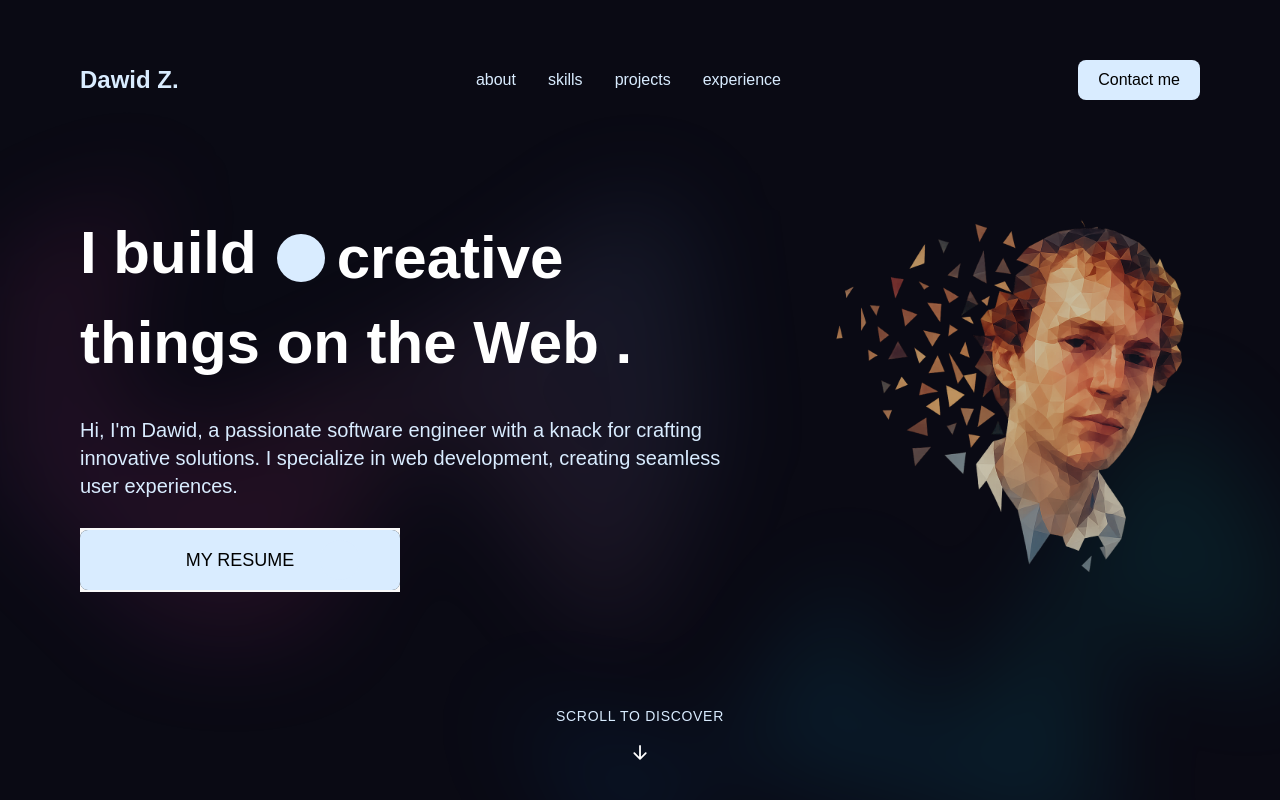
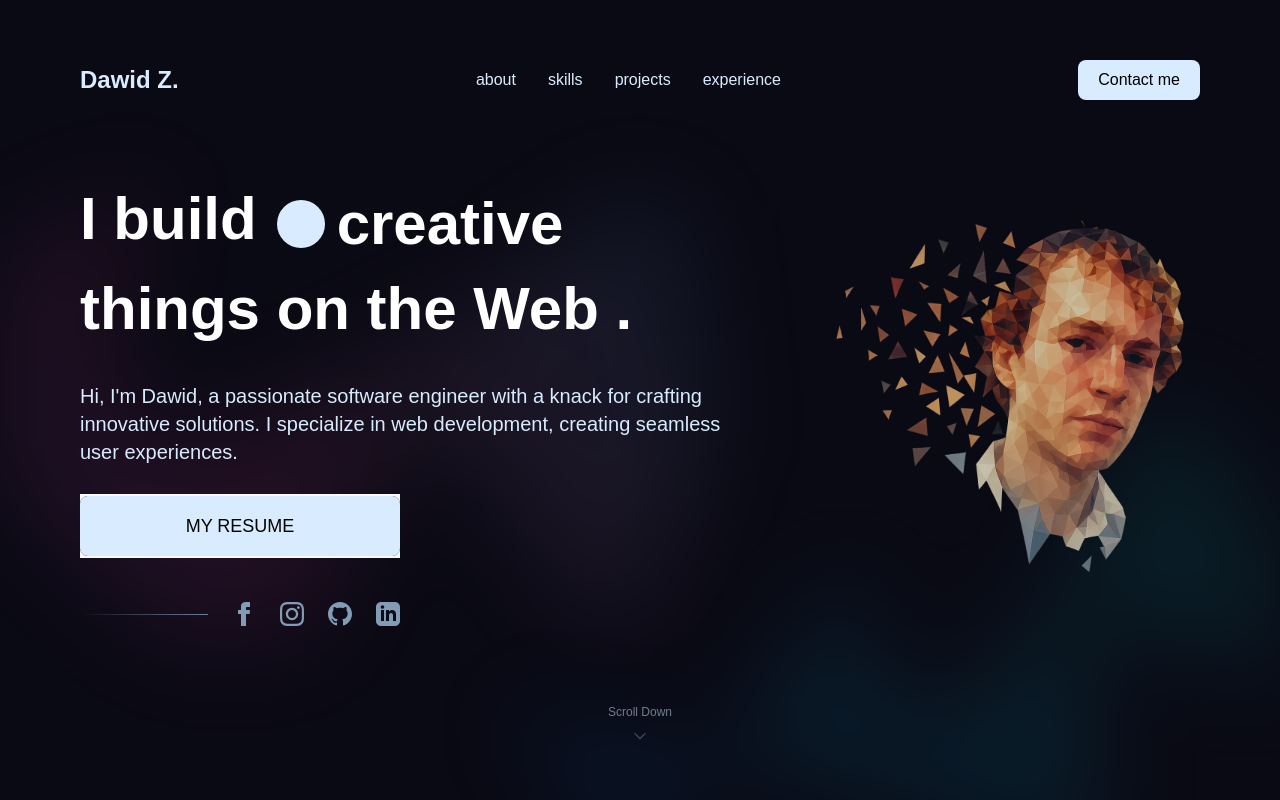
Before and after one commit to dzajcu/portfolio, a React (Vite) app: page / in a window 1280 px wide. Shown: the top 800 px of the page. Built offline with nearby package versions, Linux system fonts and the light colour scheme; a web font is replaced by a local one.

Commit message:
add SocialIcons component & footer section

```diff
--- a/src/App.jsx
+++ b/src/App.jsx
@@ -6,6 +6,7 @@ import Experience from "./sections/Experience";
 import Projects from "./sections/Projects";
 import Contant from "./sections/Contant";
 import Skills from "./sections/Skills";
+import Footer from "./sections/Footer";
 import { useSmoothScroll } from "./hooks/useSmoothScroll";
 
 const App = () => {
@@ -14,6 +15,7 @@ const App = () => {
     threshold: 0.1,
   });
   return (
+    <>
       <div className="container mx-auto">
         <ParallaxBackground />
         <Navbar />
@@ -23,7 +25,9 @@ const App = () => {
         <Projects />
         <Experience />
         <Contant />
+        <Footer />
       </div>
+    </>
   );
 };
 
--- /dev/null
+++ b/src/components/SocialIcons.jsx
@@ -0,0 +1,49 @@
+import { Facebook } from "./icons/Facebook";
+import { Instagram } from "./icons/Instagram";
+import { Github } from "./icons/Github";
+import { LinkedIn } from "./icons/LinkedIn";
+
+const SocialIcons = ({ column = false, iconSize = "6", className = "" }) => {
+  const containerClass = `flex ${
+    column ? "flex-col" : "flex-row"
+  } gap-6 items-center ${className}`;
+  const iconClass = `social-icon-link hover:text-white-50 transition-colors duration-300 text-blue-50 size-${iconSize}`;
+
+  return (
+    <div className={containerClass}>
+      <a
+        href="www.facebook.com/dzajcu/"
+        target="_blank"
+        className={iconClass}
+      >
+        <Facebook />
+      </a>
+
+      <a
+        href="https://www.instagram.com/d_zajcu/"
+        target="_blank"
+        className={iconClass}
+      >
+        <Instagram />
+      </a>
+
+      <a
+        href="https://github.com/dzajcu"
+        target="_blank"
+        className={iconClass}
+      >
+        <Github />
+      </a>
+
+      <a
+        href="https://www.linkedin.com/in/zajacdawid/"
+        className={iconClass}
+        target="_blank"
+      >
+        <LinkedIn />
+      </a>
+    </div>
+  );
+};
+
+export default SocialIcons;
--- /dev/null
+++ b/src/sections/Footer.jsx
@@ -0,0 +1,24 @@
+import SocialIcons from "../components/SocialIcons";
+
+const Footer = () => {
+  const currentYear = new Date().getFullYear();
+
+  return (
+    <footer className="py-8 mt-20">
+      <div className="container mx-auto px-6 max-w-7xl">
+        <div className="w-3/4 mx-auto h-px bg-gradient-to-r from-transparent via-blue-50/40 to-transparent mb-8"></div>
+        <div className="flex flex-col md:flex-row justify-between items-center gap-6">
+          <div className="text-white-50/70 text-sm">
+            <p>&copy; {currentYear} Dawid Zając. All rights reserved.</p>
+          </div>
+          <SocialIcons
+            column={false}
+            iconSize="5"
+          />
+        </div>
+      </div>
+    </footer>
+  );
+};
+
+export default Footer;
--- a/src/sections/Hero.jsx
+++ b/src/sections/Hero.jsx
@@ -2,21 +2,26 @@ import Button from "../components/Button";
 import { Lightbulb } from "../components/icons/Lightbulb";
 import { Speed } from "../components/icons/Speed";
 import { EmojiSmile } from "../components/icons/EmojiSmile";
+import SocialIcons from "../components/SocialIcons";
 import { motion, useScroll, useTransform } from "framer-motion";
 import { useState, useEffect } from "react";
 
 const Hero = () => {
   const { scrollY } = useScroll();
   const y = useTransform(scrollY, [0, 700], [0, 150]);
-  const [scrolled, setScrolled] = useState(false);
+  const [showScrollDown, setShowScrollDown] = useState(true);
 
+  // Efekt obsługujący znikanie przycisku "Scroll Down" przy przewijaniu
   useEffect(() => {
     const handleScroll = () => {
-      const isScrolled = window.scrollY > 100;
-      setScrolled(isScrolled);
+      // Ukryj przycisk, gdy przewinięcie jest większe niż 100px
+      const shouldShow = window.scrollY < 100;
+      setShowScrollDown(shouldShow);
     };
 
     window.addEventListener("scroll", handleScroll);
+    // Sprawdź stan początkowy
+    handleScroll();
 
     return () => window.removeEventListener("scroll", handleScroll);
   }, []);
@@ -81,7 +86,7 @@ const Hero = () => {
               <h1>things on the Web .</h1>
             </div>
 
-            <p className="text-white-50 md:text-xl relative z-20 pointer-events-none">
+            <p className="text-white-50 md:text-xl relative z-20 pointer-events-none font-thin">
               Hi, I'm Dawid, a passionate software engineer with a knack for
               crafting innovative solutions. I specialize in web development,
               creating seamless user experiences.
@@ -92,10 +97,12 @@ const Hero = () => {
               className="md:w-80 md:h-16 w-60 h-12 relative z-20"
               id="counter"
             />
+            <div className="mt-4 z-30 flex gap-6 items-center">
+              <div className="relative w-40 md:w-32 h-px bg-gradient-to-r from-white-50/00 to-blue-50/80"></div>
+              <SocialIcons iconSize="4" />
+            </div>
           </div>
         </header>
-
-        {/* RIGHT: Visual */}
         <motion.div
           className="hidden xl:inline-block md:mr-20 opacity-80 max-w-sm"
           style={{ y }}
@@ -104,43 +111,34 @@ const Hero = () => {
             src="/hero.png"
             alt="hero"
           />
-        </motion.div>
+        </motion.div>{" "}
       </div>
-
-      <motion.div
-        className={`absolute bottom-12 left-1/2 -translate-x-1/2 flex flex-col items-center justify-center gap-2 cursor-pointer transition-opacity duration-500 z-10 ${
-          scrolled ? "opacity-0 pointer-events-none" : "opacity-100"
+      <div
+        onClick={handleScrollToDiscover}
+        className={`absolute bottom-10 left-1/2 transform -translate-x-1/2 cursor-pointer transition-opacity duration-300 ${
+          showScrollDown ? "opacity-100" : "opacity-0 pointer-events-none"
         }`}
-        initial={{ opacity: 0, y: 10 }}
-        animate={{ opacity: 1, y: 0 }}
-        transition={{ delay: 1, duration: 0.8 }}
-        onClick={handleScrollToDiscover}
       >
-        <p className="text-white-50 text-sm tracking-wider">
-          SCROLL TO DISCOVER
-        </p>
-        <motion.div
-          animate={{ y: [0, 10, 0] }}
-          transition={{
-            repeat: Infinity,
-            duration: 1.5,
-            ease: "easeInOut",
-          }}
-        >
+        <div className="flex flex-col items-center gap-2">
+          <p className="text-white-50/50 text-xs">Scroll Down</p>
+          <div className="w-8 h-8 rounded-full flex-center animate-bounce">
             <svg
-            width="18"
-            height="18"
-            viewBox="0 0 18 18"
+              xmlns="http://www.w3.org/2000/svg"
               fill="none"
-            xmlns="http://www.w3.org/2000/svg"
+              viewBox="0 0 24 24"
+              strokeWidth={1.5}
+              stroke="currentColor"
+              className="w-4 h-4 text-white-50/50"
             >
               <path
-              d="M9.9 3C9.9 2.50294 9.49706 2.1 9 2.1C8.50294 2.1 8.1 2.50294 8.1 3L9.9 3ZM8.3636 16.6364C8.71508 16.9879 9.28492 16.9879 9.6364 16.6364L15.364 10.9088C15.7154 10.5574 15.7154 9.98751 15.364 9.63604C15.0125 9.28457 14.4426 9.28457 14.0912 9.63604L9 14.7272L3.90883 9.63604C3.55736 9.28457 2.98751 9.28457 2.63604 9.63604C2.28457 9.98751 2.28457 10.5574 2.63604 10.9088L8.3636 16.6364ZM8.1 3L8.1 16L9.9 16L9.9 3L8.1 3Z"
-              fill="white"
+                strokeLinecap="round"
+                strokeLinejoin="round"
+                d="M19.5 8.25l-7.5 7.5-7.5-7.5"
               />
             </svg>
-        </motion.div>
-      </motion.div>
+          </div>
+        </div>
+      </div>
     </section>
   );
 };
```
Lines whose indentation alone changed are shown as unchanged.
